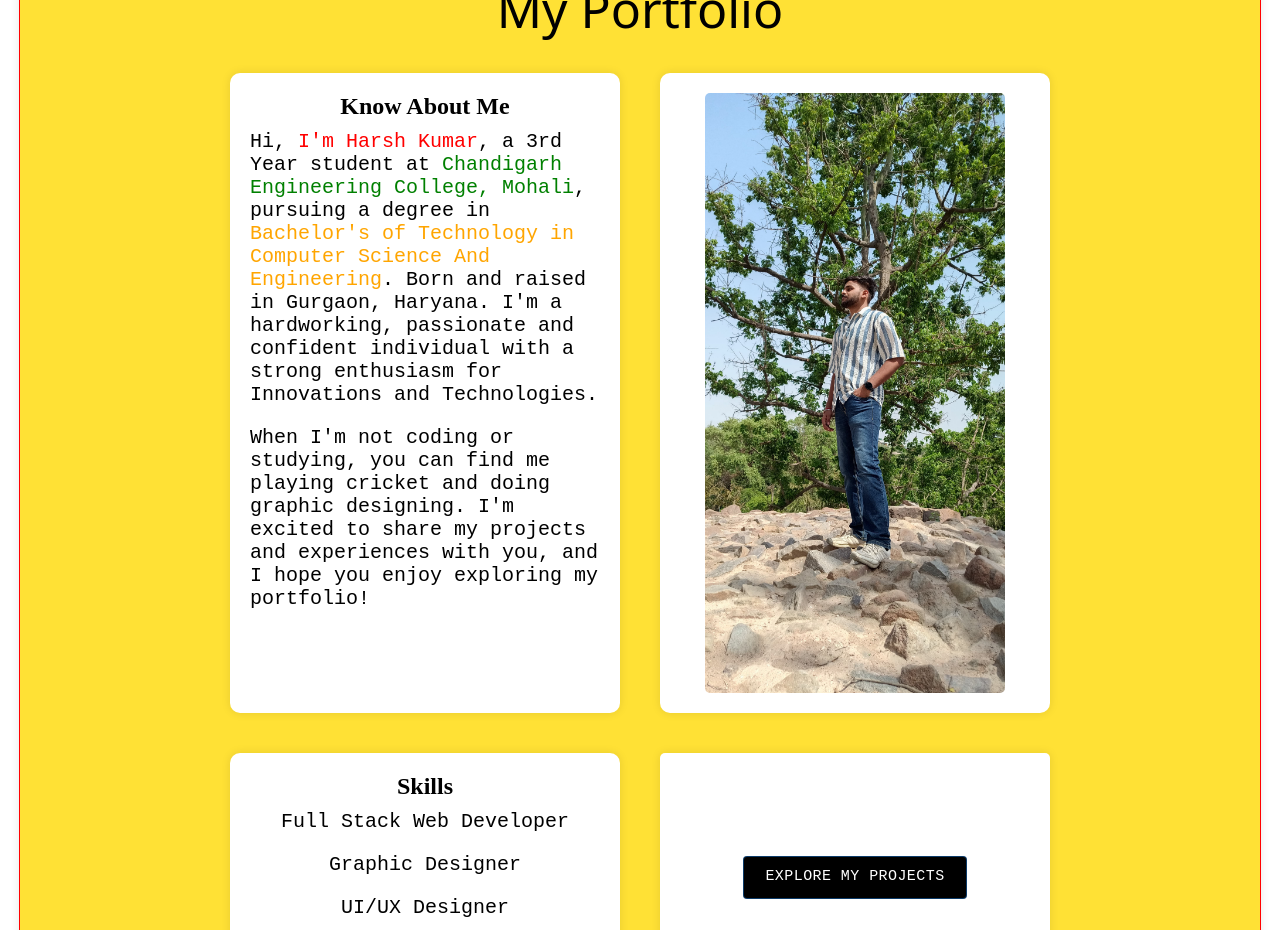
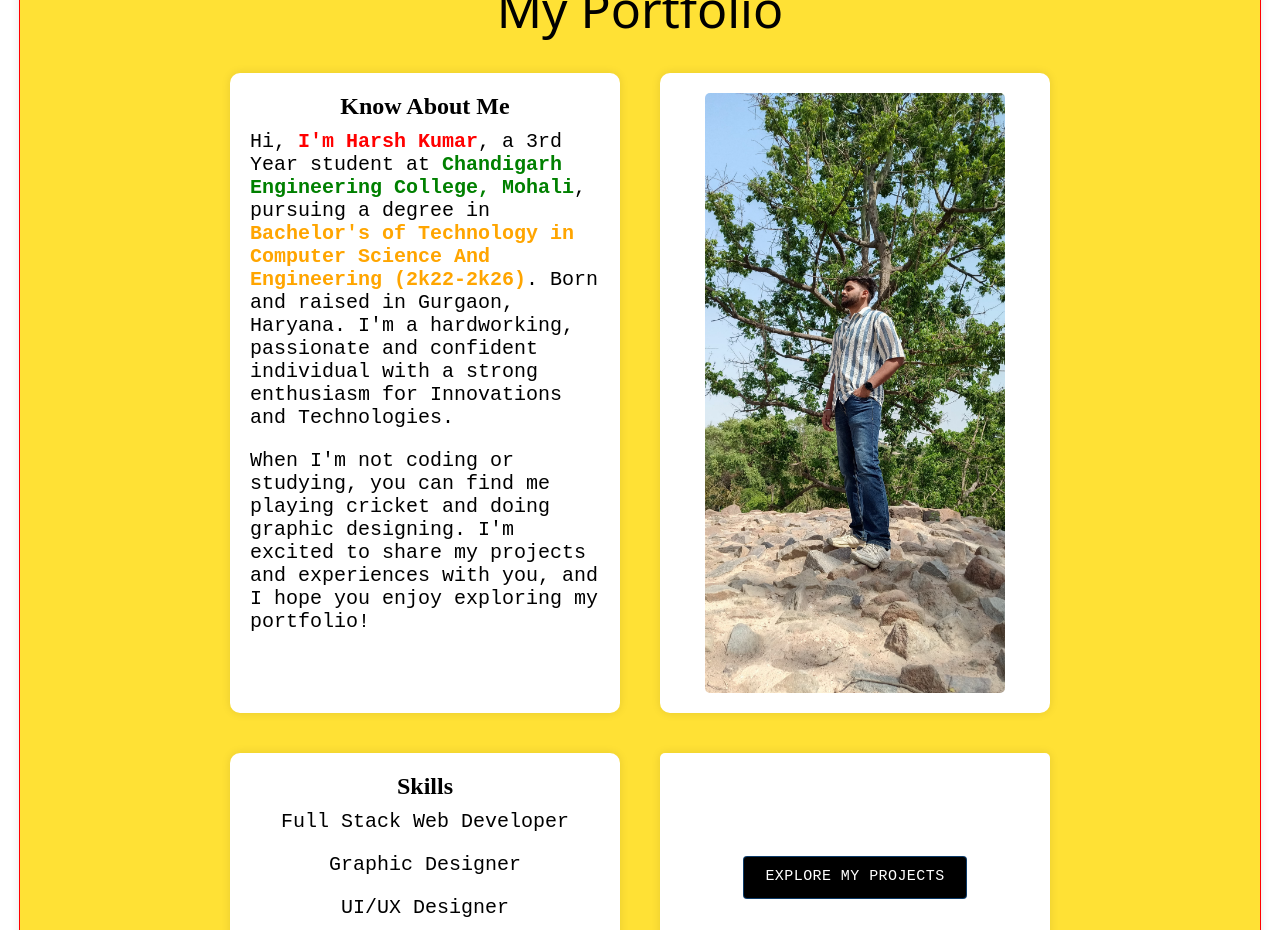
Before and after one commit to xtharshh/myportfolio, a React (Create React App) app: page / in a window 1280 px wide. Shown: the part 1040-1970 px from the top of the page. Built offline with nearby package versions, Linux system fonts and the light colour scheme; a web font is replaced by a local one.

Commit message:
Welcome To my portfolio

```diff
--- a/src/components/introduction.js
+++ b/src/components/introduction.js
@@ -38,14 +38,18 @@ function Introduction() {
           </h2>
 
           <p style={{ fontSize: "20px", fontFamily: "monospace" }}>
-            Hi, <span style={{ color: "red" }}>I'm Harsh Kumar</span>, a 3rd
-            Year student at{" "}
-            <span style={{ color: "green" }}>
+            Hi,{" "}
+            <span style={{ color: "red", fontWeight: "bold" }}>
+              I'm Harsh Kumar
+            </span>
+            , a 3rd Year student at{" "}
+            <span style={{ color: "green", fontWeight: "bold" }}>
               Chandigarh Engineering College, Mohali
             </span>
             , pursuing a degree in{" "}
-            <span style={{ color: "orange" }}>
+            <span style={{ color: "orange", fontWeight: "bold" }}>
               Bachelor's of Technology in Computer Science And Engineering
+              (2k22-2k26)
             </span>
             . Born and raised in Gurgaon, Haryana. I'm a hardworking, passionate
             and confident individual with a strong enthusiasm for Innovations
```
